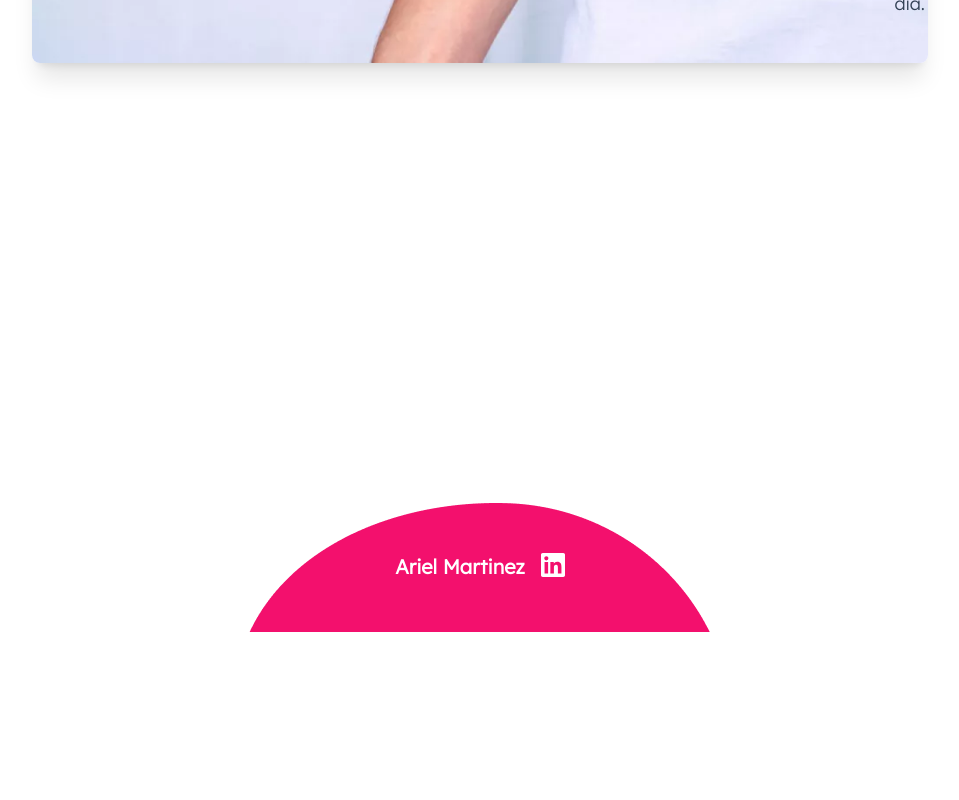
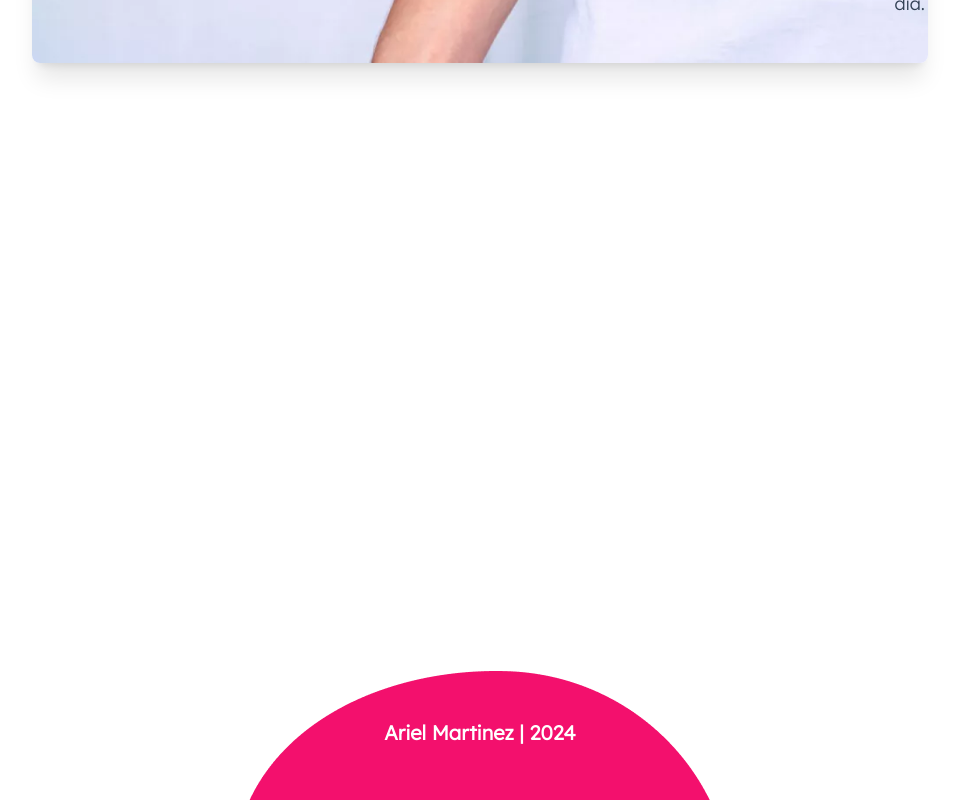
Before and after one commit to Arielstereo/DonAr, a Next.js app: page / in a window 1280 px wide. Shown: the part 2511-3311 px from the top of the page, without its empty margins (160-1119 px from the left). Before the commit the page ends 3143 px from the top, so only its background shows below. Built offline with nearby package versions, Linux system fonts and the light colour scheme.

Commit message:
add portolio url

```diff
--- a/src/components/Footer.jsx
+++ b/src/components/Footer.jsx
@@ -1,14 +1,12 @@
 import Image from 'next/image'
 import Link from 'next/link'
-import LinkedinIcon from './icons/LinkedinIcon'
 
 const Footer = () => {
   return (
-    <div className='mt-32 w-full flex justify-center items-center'>
-      <Image src='/footerPng.png' width='600' height='600' alt='Footer-img' className='w-[800px] lg:w-[500px] h-full relative -bottom-6' />
-      <div className='z-10 absolute mt-24 lg:mt-20 flex gap-4'>
-        <Link href='https://www.linkedin.com/in/arielstereo/' target='_blank' className='text-base lg:text-xl text-white font-semibold hover:text-sky-400 pb-8' rel='noreferrer'>Ariel Martinez</Link>
-        <LinkedinIcon />
+    <div className='mt-32 w-full flex justify-center'>
+      <Image src='/footerPng.png' width='600' height='600' alt='Footer-img' className='w-full lg:w-[500px] h-full relative -bottom-24 xl:-bottom-48' />
+      <div className='z-10 absolute mt-32 lg:mt-20 xl:mt-60 flex gap-4'>
+        <Link href='https://portfolio.empren.dev/' target='_blank' className='text-base lg:text-xl text-white font-semibold hover:text-pink-200 pb-8' rel='noreferrer'>Ariel Martinez | 2024</Link>
       </div>
     </div>
   )
--- a/src/components/icons/LinkedinIcon.jsx
+++ /dev/null
@@ -1,8 +0,0 @@
-const LinkedinIcon = () => {
-  return (
-    <svg width='24' height='24' xmlns='http://www.w3.org/2000/svg' preserveAspectRatio='xMidYMid' viewBox='0 0 256 256'><path d='M218.123 218.127h-37.931v-59.403c0-14.165-.253-32.4-19.728-32.4-19.756 0-22.779 15.434-22.779 31.369v60.43h-37.93V95.967h36.413v16.694h.51a39.907 39.907 0 0 1 35.928-19.733c38.445 0 45.533 25.288 45.533 58.186l-.016 67.013ZM56.955 79.27c-12.157.002-22.014-9.852-22.016-22.009-.002-12.157 9.851-22.014 22.008-22.016 12.157-.003 22.014 9.851 22.016 22.008A22.013 22.013 0 0 1 56.955 79.27m18.966 138.858H37.95V95.967h37.97v122.16ZM237.033.018H18.89C8.58-.098.125 8.161-.001 18.471v219.053c.122 10.315 8.576 18.582 18.89 18.474h218.144c10.336.128 18.823-8.139 18.966-18.474V18.454c-.147-10.33-8.635-18.588-18.966-18.453' fill='#FFF' /></svg>
-
-  )
-}
-
-export default LinkedinIcon
```
